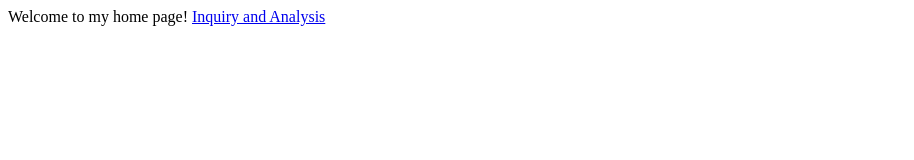
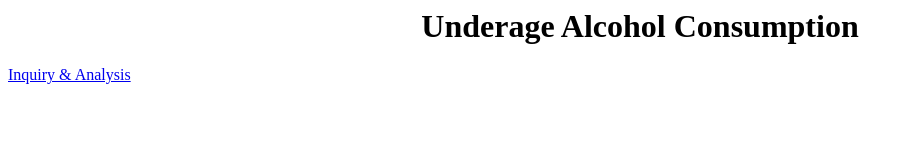
Before and after one commit to ColeMoney/y9web, a plain HTML site: page index.html in a window 1280 px wide. Shown: the whole page, without its empty margins (0-914 px from the left). Drawn offline with Linux system fonts and the light colour scheme.

Commit message:
Update index.html

```diff
--- a/index.html
+++ b/index.html
@@ -1,7 +1,7 @@
 <html>
 
-Welcome to my home page!
+<h1 align="center"> Underage Alcohol Consumption </h1>
 
- <a href='inquiry.html'>Inquiry and Analysis</a>
+<p align="left"> <a href='inquiry.html'>Inquiry & Analysis</a>
 
 </html>
```
